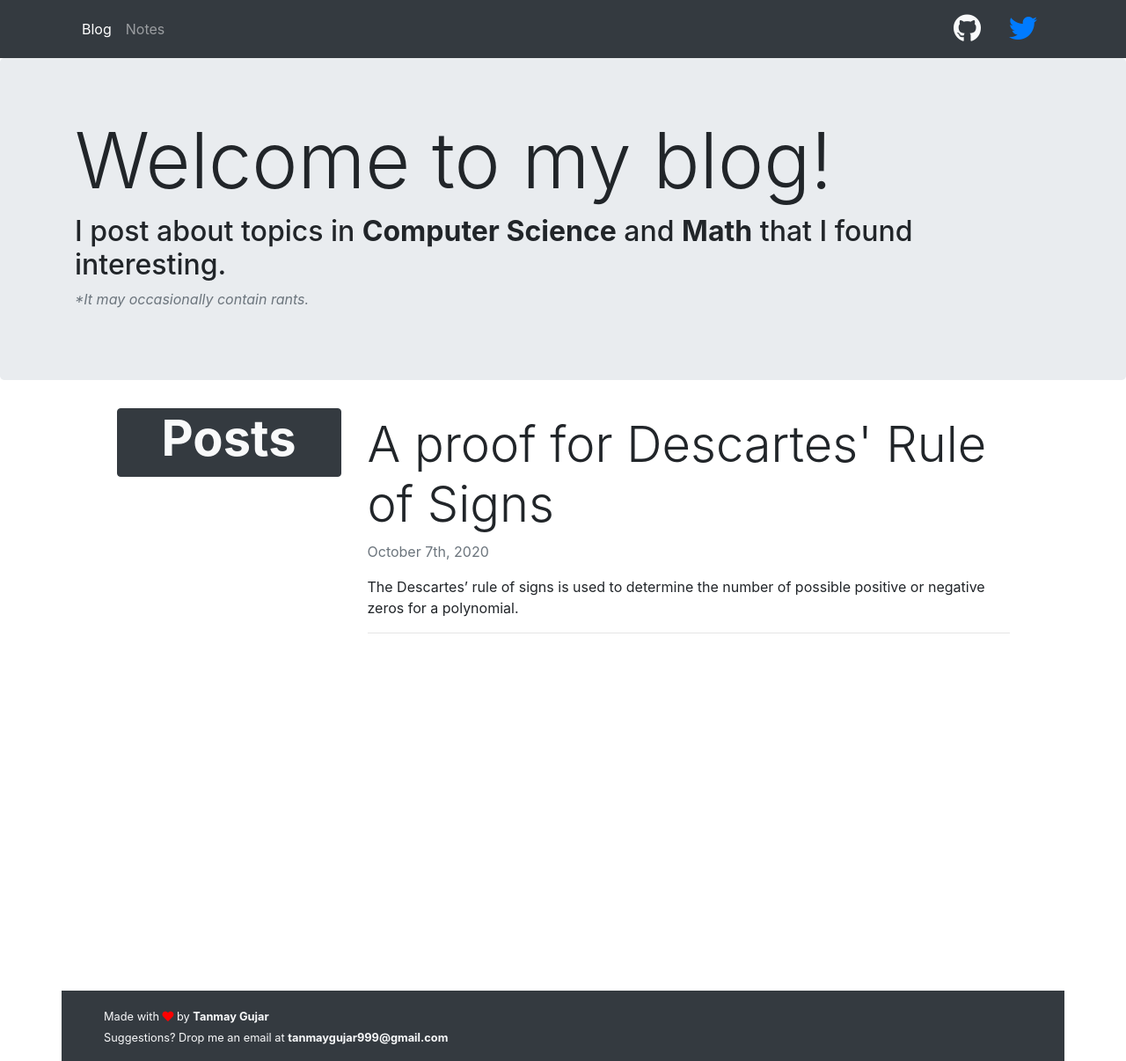
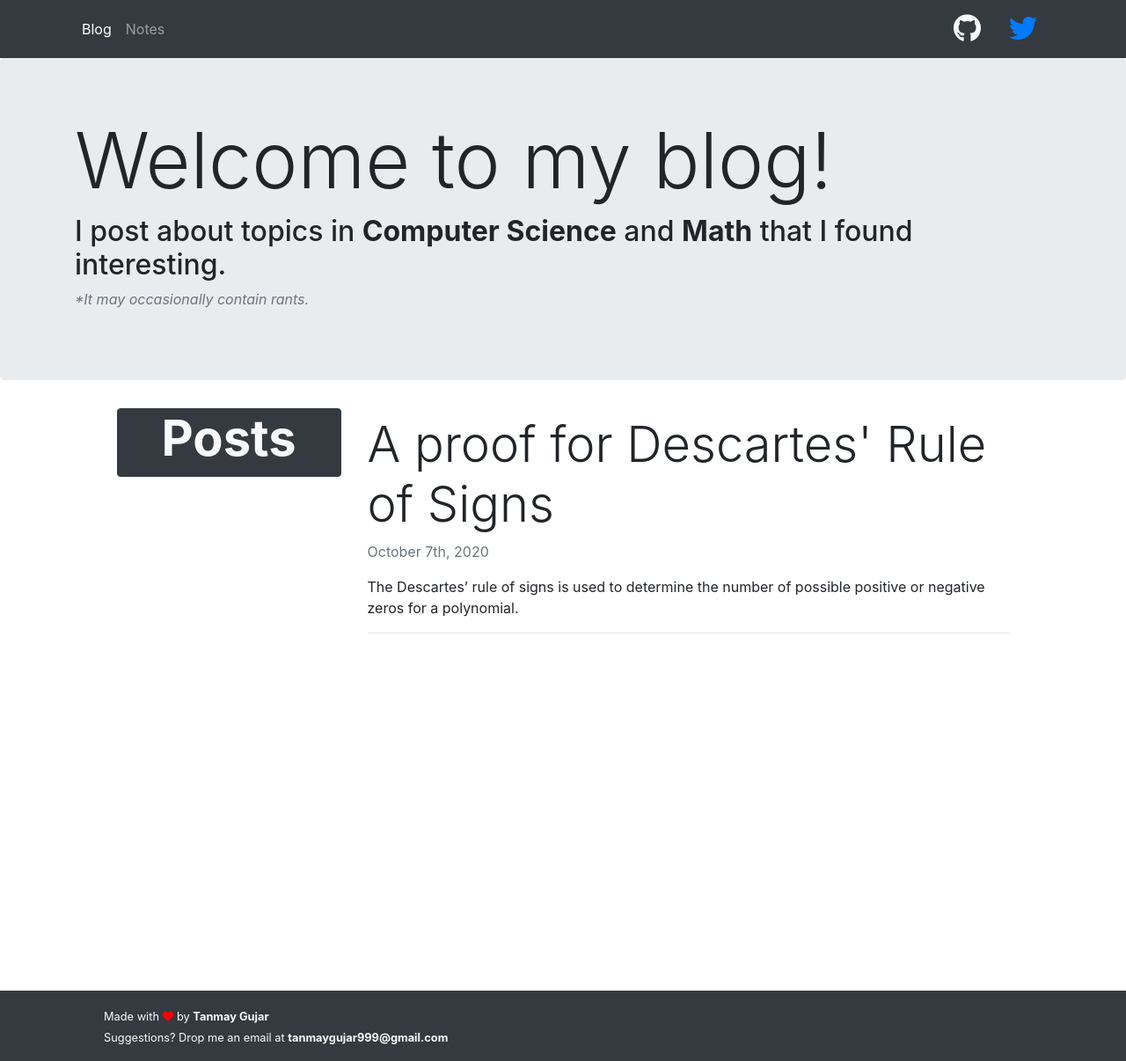
Before and after one commit to tgujar/old-website, a Jekyll site: the page built from index.html, in a window 1280 px wide. Shown: the whole page at 88% size. Built offline with Jekyll 4.4.1, drawn with Linux system fonts in a browser that asks for light colours; nearby versions of some CDN libraries.

Commit message:
fixed issues in footer render for larger screens

```diff
--- a/_includes/footer.html
+++ b/_includes/footer.html
@@ -1,4 +1,4 @@
-<div class="container mb-2 mt-2 px-5 py-3 bg-dark">
+<div class="container mb-0 mt-2 px-5 py-3 bg-dark">
     <small class="mb-0 text-light">Made with <i class="fa fa-heart" style="color:red"></i> by
         <strong>{{ site.author }}</strong></small>
     <br>
--- a/_layouts/base.html
+++ b/_layouts/base.html
@@ -32,7 +32,7 @@
     <main>
         {{content}}
     </main>
-    <footer>
+    <footer class="bg-dark">
         {% include footer.html %}
     </footer>
     <!-- Optional JavaScript -->
```
